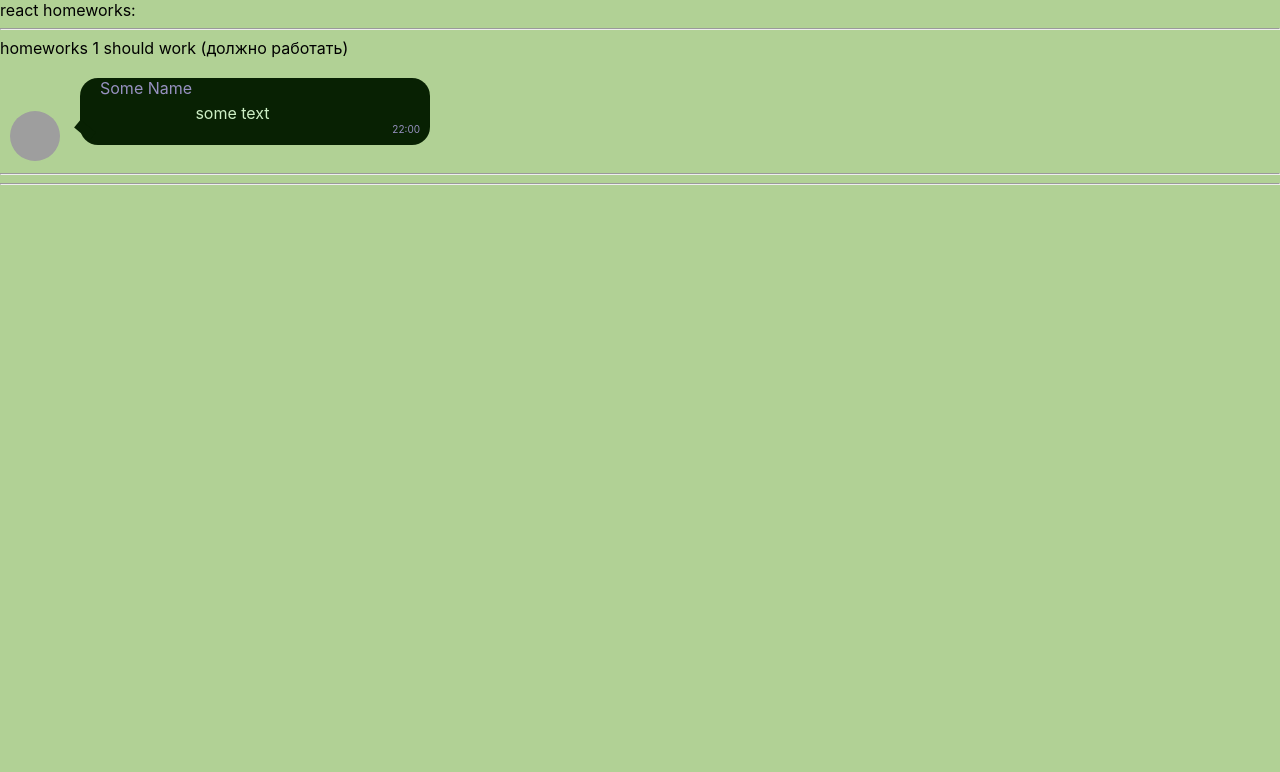
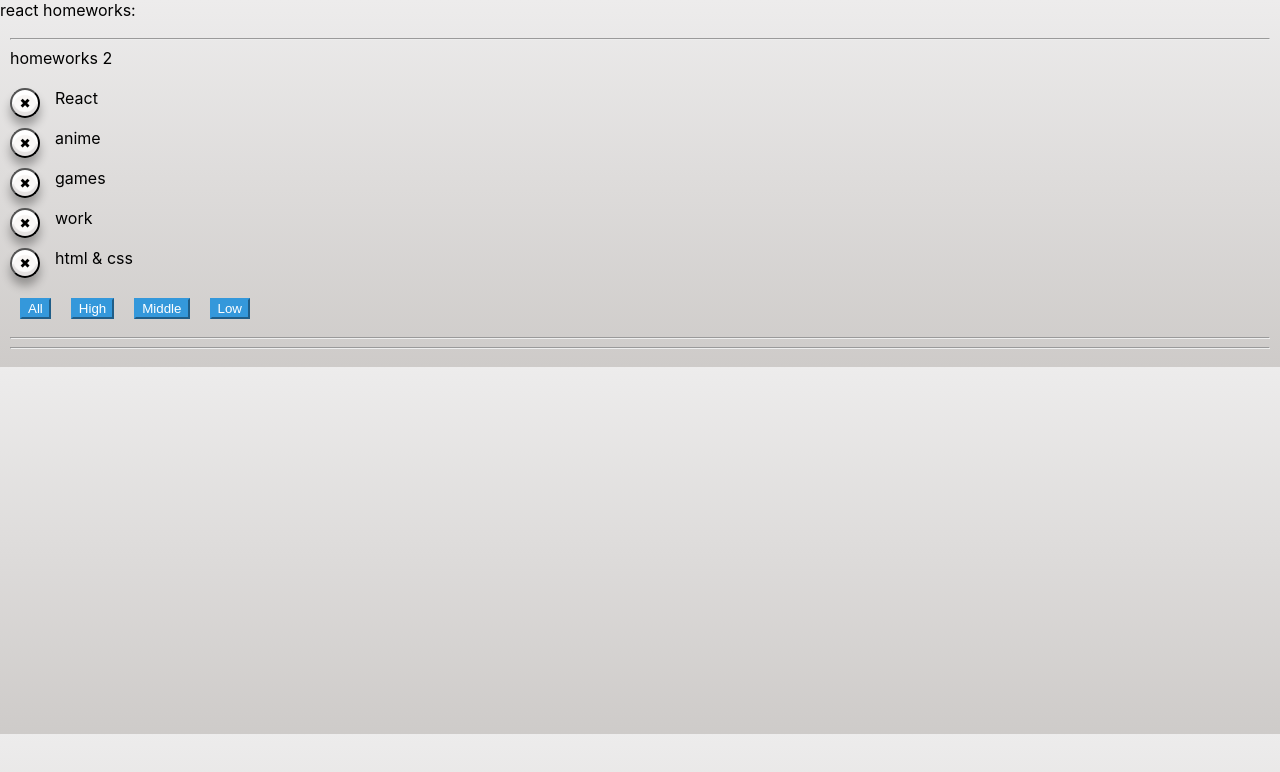
Before and after one commit to DreamLife37/Homeworks-_from_Ignat, a React (Create React App) app: page / in a window 1280 px wide. Shown: the top 772 px of the page. Built offline with nearby package versions, Linux system fonts and the light colour scheme; grey boxes are pictures that could not be loaded.

Commit message:
Homework 2

```diff
--- a/src/p1-main/m1-ui/u1-app/App.tsx
+++ b/src/p1-main/m1-ui/u1-app/App.tsx
@@ -1,13 +1,14 @@
 import React from 'react'
 import s from './App.module.css'
 import HW1 from '../../../p2-homeworks/h1/HW1'
+import HW2 from "../../../p2-homeworks/h2/HW2";
 
 function App() {
     return (
         <div className={s.App}>
             <div>react homeworks:</div>
-            <HW1/>
-            {/*<HW2/>*/}
+            {/*<HW1/>*/}
+            <HW2/>
             {/*<HW3/>*/}
             {/*<HW4/>*/}
             {/*<HW5/>*/}
--- a/src/p2-homeworks/h2/Affair.tsx
+++ b/src/p2-homeworks/h2/Affair.tsx
@@ -1,19 +1,22 @@
 import React from 'react'
+import {AffairType} from "./HW2";
+import s from './Affairs.module.css'
 
 type AffairPropsType = {
     // key не нужно типизировать
-    affair: any // need to fix any
+    affair: AffairType // need to fix any
     deleteAffairCallback: any // need to fix any
 }
 
 function Affair(props: AffairPropsType) {
-    const deleteCallback = () => {}// need to fix
+    const deleteCallback = () => {
+        props.deleteAffairCallback(props.affair._id)
+    }// need to fix
 
     return (
-        <div>
-            // show some text
-
-            <button onClick={deleteCallback}>X</button>
+        <div className={s.buttonHolder}>
+            <button className={s.button} onClick={deleteCallback}>✖</button>
+            <span className={s.affair}>{props.affair.name}</span>
         </div>
     )
 }
--- a/src/p2-homeworks/h2/Affairs.module.css
+++ b/src/p2-homeworks/h2/Affairs.module.css
@@ -1,3 +1,59 @@
-.someClass {
+.content {
+    padding: 10px;
+}
+
+.affair {
+    padding: 10px;
+}
+
+.buttonPriority {
+    margin: 10px;
 
 }
+
+.buttonPriority {
+    border-color: #3498db;
+    color: #fff;
+    box-shadow: 0 0 40px 40px #3498db inset, 0 0 0 0 #3498db;
+    -webkit-transition: all 150ms ease-in-out;
+    transition: all 150ms ease-in-out;
+}
+
+.buttonPriority:hover {
+    box-shadow: 0 0 10px 0 #3498db inset, 0 0 10px 4px #3498db;
+}
+
+body {
+    background-image: -webkit-linear-gradient(top, #edecec, #cecbc9);
+    background-image: linear-gradient(top, #edecec, #cecbc9);
+}
+
+.buttonHolder {
+    margin: 20px auto;
+}
+
+.button {
+    background-image: -webkit-linear-gradient(top, #f4f1ee, #fff);
+    background-image: linear-gradient(top, #f4f1ee, #fff);
+    border-radius: 50%;
+    box-shadow: 0px 8px 10px 0px rgba(0, 0, 0, .3), inset 0px 4px 1px 1px white, inset 0px -3px 1px 1px rgba(204, 198, 197, .5);
+    float: left;
+    height: 30px;
+    margin: 0 5px 5px 0;
+    width: 30px;
+    -webkit-transition: all .1s linear;
+    transition: all .1s linear;
+
+}
+
+.button:hover {
+    background-image: -webkit-linear-gradient(top, #fff, #f4f1ee);
+    background-image: linear-gradient(top, #fff, #f4f1ee);
+    color: #0088cc;
+}
+
+.button:active {
+    background-image: -webkit-linear-gradient(top, #efedec, #f7f4f4);
+    background-image: linear-gradient(top, #efedec, #f7f4f4);
+    box-shadow: 0 3px 5px 0 rgba(0, 0, 0, .4), inset 0px -3px 1px 1px rgba(204, 198, 197, .5);
+}
--- a/src/p2-homeworks/h2/Affairs.tsx
+++ b/src/p2-homeworks/h2/Affairs.tsx
@@ -1,6 +1,8 @@
 import React from 'react'
 import Affair from './Affair'
-import {AffairType} from './HW2'
+import {AffairType, filterAffairs} from './HW2'
+import affair from "./Affair";
+import s from './Affairs.module.css'
 
 type AffairsPropsType = { // need to fix any
     data: any
@@ -10,6 +12,7 @@ type AffairsPropsType = { // need to fix any
 
 function Affairs(props: AffairsPropsType) {
     const mappedAffairs = props.data.map((a: AffairType) => (
+
         <Affair // should work
             key={a._id} // кеи ОБЯЗАТЕЛЬНЫ в 99% - так что лучше их писать всегда при создании компонент в мапе
             affair={a}
@@ -17,20 +20,29 @@ function Affairs(props: AffairsPropsType) {
         />
     ))
 
-    const setAll = () => {} // need to fix
-    const setHigh = () => {}
-    const setMiddle = () => {}
-    const setLow = () => {}
+    const setAll = () => {
+        props.setFilter('all')
+    } // need to fix
+    const setHigh = () => {
+        props.setFilter('high')
+        console.log("High")
+    }
+    const setMiddle = () => {
+        props.setFilter('middle')
+    }
+    const setLow = () => {
+        props.setFilter('low')
+    }
 
     return (
         <div>
-
-            {mappedAffairs}
-
-            <button onClick={setAll}>All</button>
-            <button onClick={setHigh}>High</button>
-            <button onClick={setMiddle}>Middle</button>
-            <button onClick={setLow}>Low</button>
+            <div>{mappedAffairs} </div>
+            <div >
+                <button className={s.buttonPriority} onClick={setAll}>All</button>
+                <button className={s.buttonPriority} onClick={setHigh}>High</button>
+                <button className={s.buttonPriority} onClick={setMiddle}>Middle</button>
+                <button className={s.buttonPriority} onClick={setLow}>Low</button>
+            </div>
         </div>
     )
 }
--- a/src/p2-homeworks/h2/HW2.tsx
+++ b/src/p2-homeworks/h2/HW2.tsx
@@ -1,5 +1,8 @@
 import React, {useState} from 'react'
 import Affairs from './Affairs'
+import s from "./Affairs.module.css";
+// import {constants} from "os";
+// import priority = module
 
 // types
 export type AffairPriorityType = any // need to fix any
@@ -15,13 +18,16 @@ const defaultAffairs: any = [ // need to fix any
     {_id: 5, name: 'html & css', priority: 'middle'},
 ]
 
-// pure helper functions
-export const filterAffairs = (affairs: any, filter: any): any => { // need to fix any
-    if (filter === 'all') return affairs
-    else return // need to fix
+//pure helper functions
+export const filterAffairs = (affairs: AffairType[], filter: FilterType): AffairType[] => { // need to fix any
+    if (filter === 'all') return affairs;
+    else return affairs.filter((a: AffairType) => a.priority === filter);
 }
+
 export const deleteAffair = (affairs: any, _id: any): any => { // need to fix any
-    return // need to fix
+    return affairs.filter((a: { _id: any }) => (a._id !== _id)) // need to fix
+    debugger
+    console.log(affairs)
 }
 
 function HW2() {
@@ -32,17 +38,15 @@ function HW2() {
     const deleteAffairCallback = (_id: any) => setAffairs(deleteAffair(affairs, _id)) // need to fix any
 
     return (
-        <div>
+        <div className={s.content}>
             <hr/>
             homeworks 2
-
             {/*should work (должно работать)*/}
             <Affairs
                 data={filteredAffairs}
                 setFilter={setFilter}
                 deleteAffairCallback={deleteAffairCallback}
             />
-
             <hr/>
             {/*для личного творчества, могу проверить*/}
             {/*<AlternativeAffairs/>*/}
```
